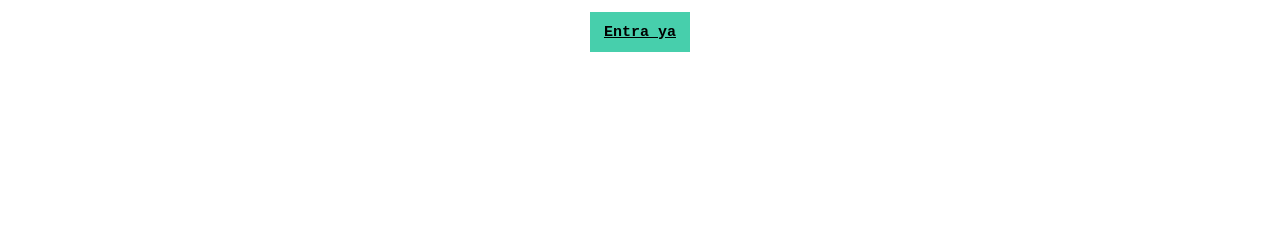
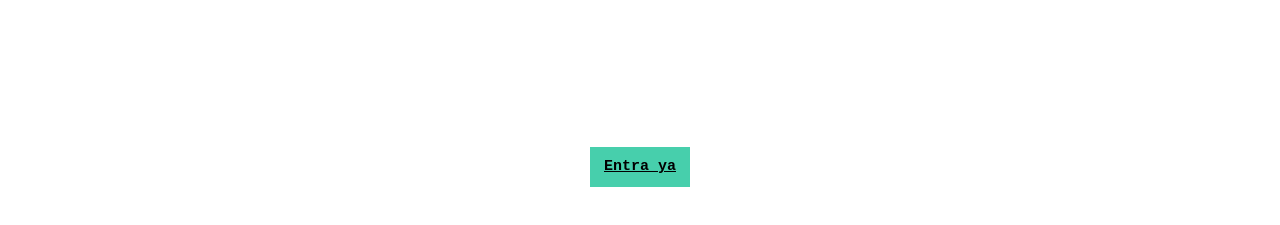
Before and after one commit to JesusRamon2192/blog, a plain HTML site: page index.html in a window 1280 px wide. Shown: the part 351-576 px from the top of the page. Drawn offline with Linux system fonts and the light colour scheme; a web font is replaced by a local one.

Commit message:
Clase 9 Manejo de grid para posicionar contenedores

```diff
--- a/index.html
+++ b/index.html
@@ -24,17 +24,17 @@
             <section class="nav-id-container"><a class="id">Sobre mi</a></section>
         </nav>
     </header>
-    <section class="home">
+    <main class="home">
         <div class="main-container">
-            <h2 class="main-container-title">
+            <h1 class="main-container-title">
                 Conoce las novedades y noticias del mundo tech
-            </h2>
+            </h1>
             <div class="main-container-buttom">
                 <a href="">Entra ya</a>
             </div>
         </div>
 
-    </section>
+    </main>
     <section class="perfil inactive"></section>
     <section class="blog inactive"></section>
     <section class="blogs inactive"></section>
--- a/scss/style.scss
+++ b/scss/style.scss
@@ -70,7 +70,7 @@ body {
         justify-content: center;
         .main-container {
             text-align: center;
-            margin-top: 5.7 rem;
+            margin-top: 5.7rem;
             font-family: monospace;
             .main-container-title {
                 color: white;
@@ -82,7 +82,7 @@ body {
                 height: 40px;
                 background-color: #47cfac;
                 width: 100px;
-                margin: 100px auto;
+                margin: 150px auto;
                 display: grid;
                 a {
                     font-size: 15px;
```
Also changed, not shown: css/style.css, 1 other file.
